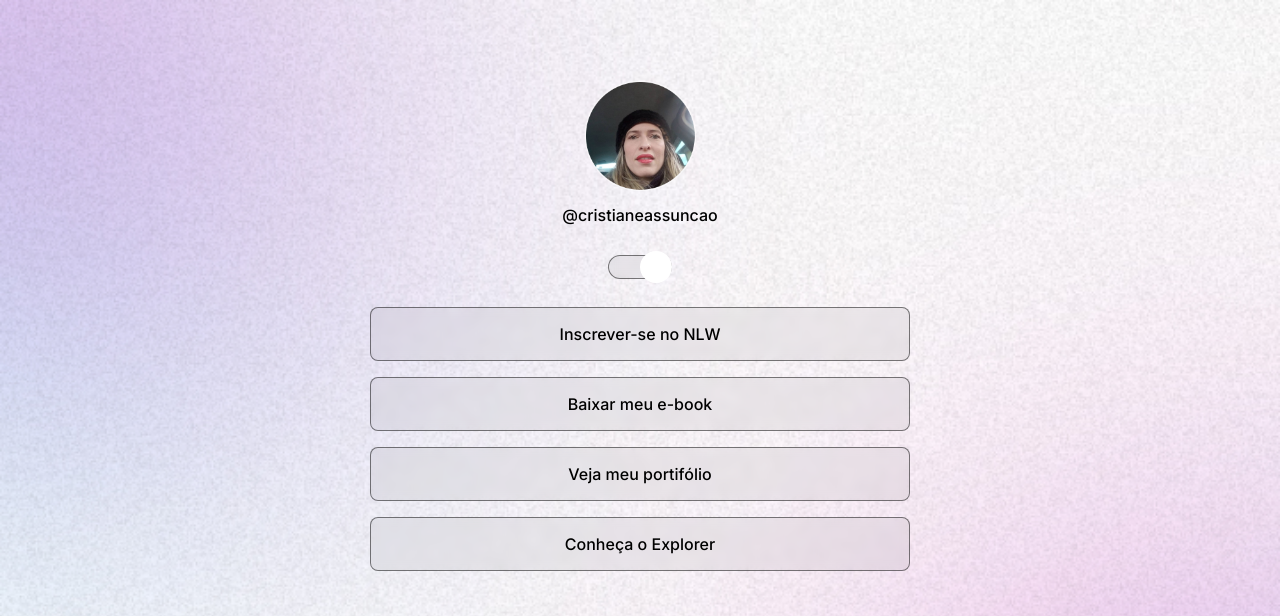
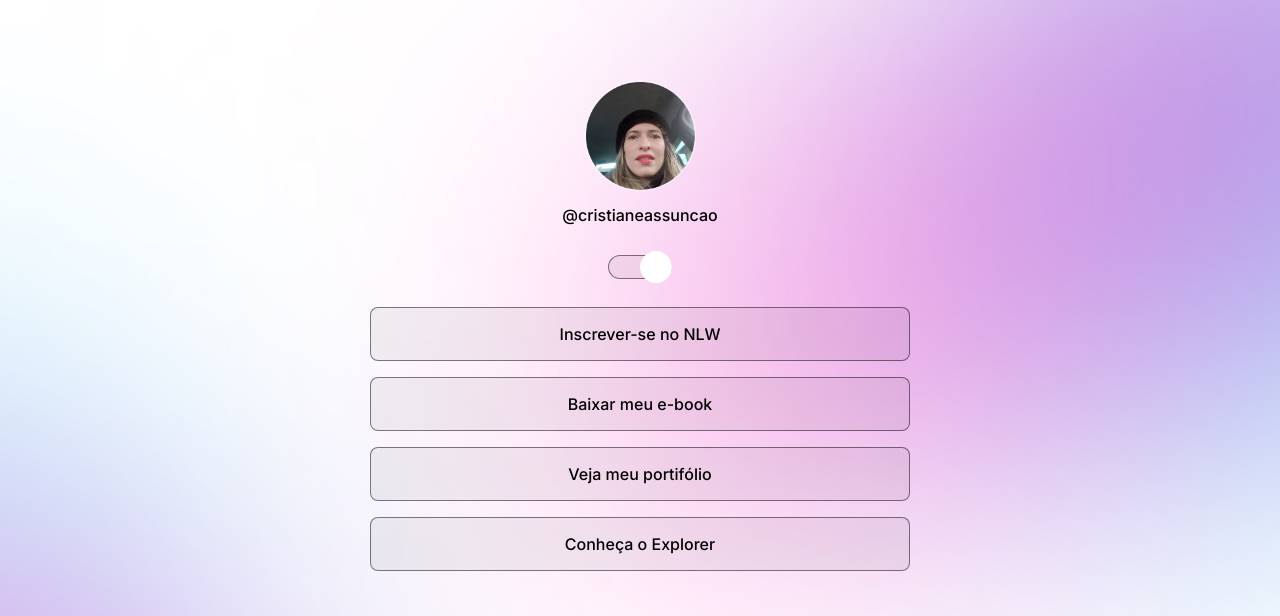
Before and after one commit to CristianeNazareth/Projeto__LinksPage, a plain HTML site: page index.html in a window 1280 px wide. Shown: the top 616 px of the page. Drawn offline with nearby package versions, Linux system fonts and the light colour scheme.

Commit message:
change background based on mdia queries

```diff
--- a/style.css
+++ b/style.css
@@ -29,6 +29,7 @@ body {
     background-repeat: no-repeat;
     background-position: top center;
     background-size: cover;
+    height: 100vh;
 }
 body * {
     font-family: 'Inter', sans-serif;
@@ -148,3 +149,17 @@ body * {
     /* gap: 0.2rem */
     font-size: 14px;
 }
+
+/* media queries */
+
+@media (min-width: 700px) {
+    :root {
+        --bg-url: url(./assets/img/bg-desktop.jpg);
+    }
+    .light {
+        --bg-url: url(./assets/img/bg-desktop-light.jpg);
+
+    }
+
+
+}
```
Also changed, not shown: assets/img/bg-desktop-light.jpg (added), assets/img/bg-desktop.jpg (added).
